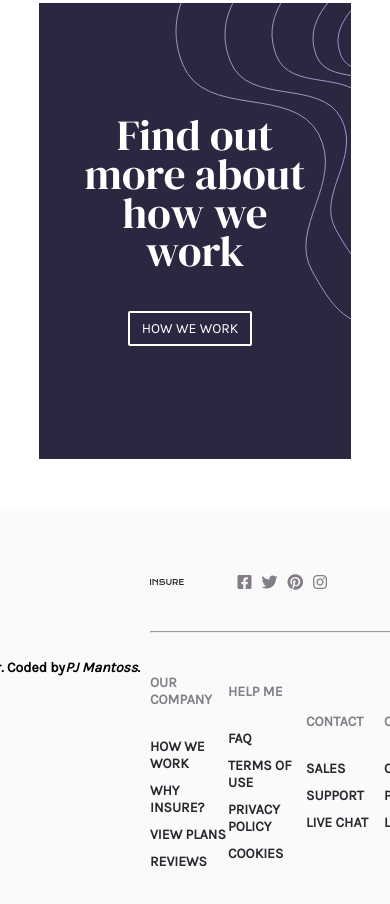
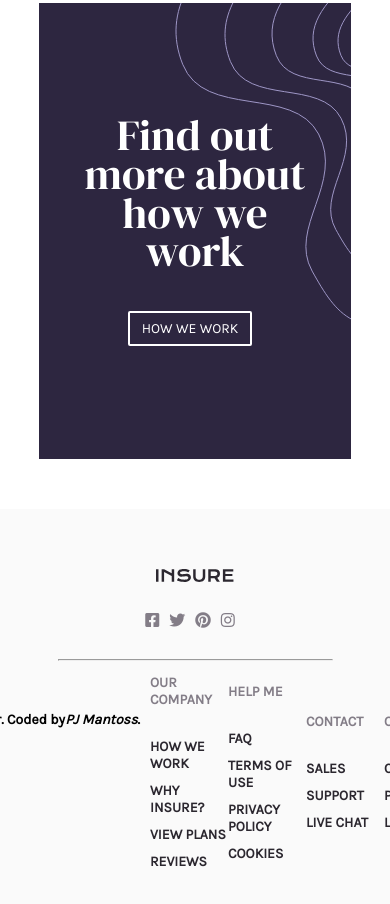
Before and after one commit to PJMantoss/insure_landing_pg, a plain HTML site: page index.html in a window 390 px wide. Shown: the part 2673-3577 px from the top of the page. Drawn offline with Linux system fonts and the light colour scheme.

Commit message:
update styling

```diff
--- a/style.css
+++ b/style.css
@@ -612,6 +612,7 @@ footer > .footer-head {
     width: 11%;
 }
 
+
 .footer-head .social-media {
     display: flex;
     align-items: center;
@@ -649,6 +650,43 @@ footer > hr {
     left: 150px;
 }
 
+@media(max-width: 770px){
+    footer > .footer-head {
+        flex-direction: column;
+        justify-content: center;
+        align-content: center;
+        align-items: center;
+        width: 100%;
+        left: 0;
+        margin: 0;
+    }
+
+    .footer-head > img {
+        display: block;
+        width: 20%;
+        margin: 40px 0 25px 0;
+    }
+
+    .footer-head .social-media {
+        align-items: center;
+        top: 0;
+        right: 5px;
+        position: relative;
+        margin-bottom: 20px;
+    }
+
+    footer > hr {
+        width: 70%;
+        position: relative;
+        top: 150px;
+        left: 0;
+    }
+
+    footer > #bg-pattern-footer-desktop {
+        display: none;
+    }
+}
+
 .footer-main .footer-info {
     display: flex;
     flex-direction: column;
@@ -679,9 +717,13 @@ footer > hr {
     margin-bottom: 25px;
 }
 
-.footer .pattern-div {
+footer > #bg-pattern-footer-desktop {
     position: absolute;
     z-index: 3;
+}
+
+footer > #bg-pattern-footer-mobile{
+    display: none;
 }
 
 .attribution {
```
